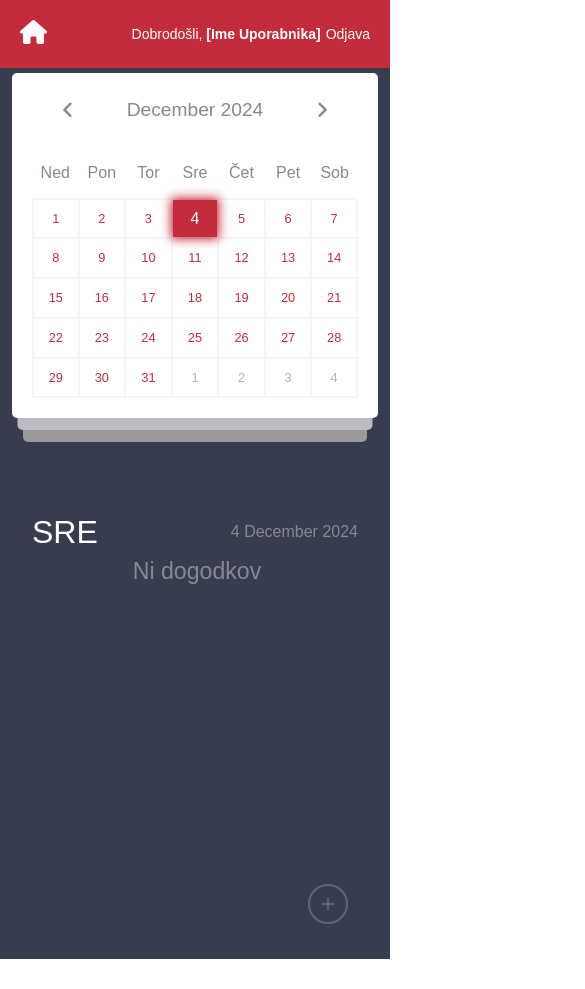
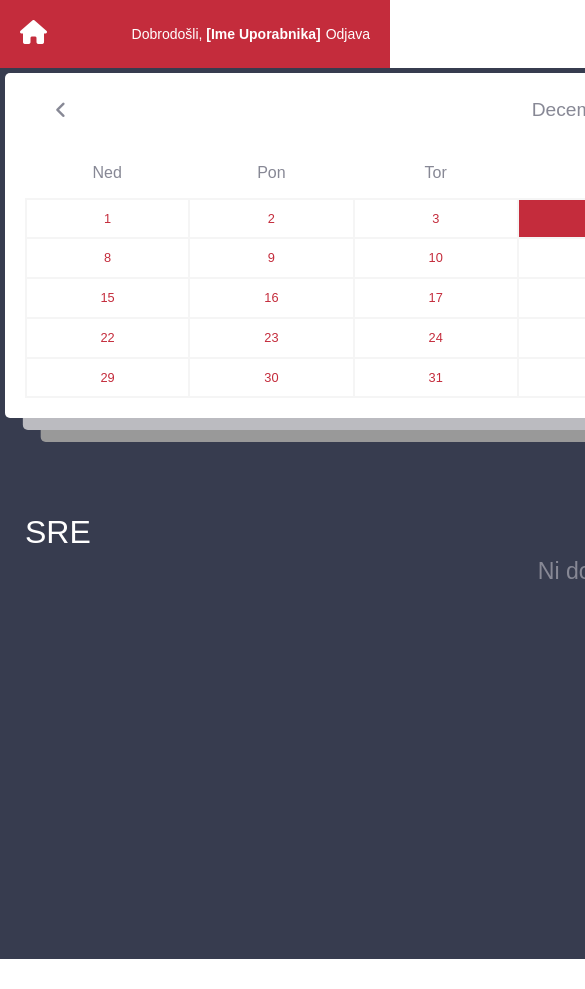
Before and after one commit to Deyc11/React_Elektro_Inzeniring_TB_Website, a React (Vite) app: page /koledar in a window 390 px wide. Shown: the top 989 px of the page, 585 px wide, since content can reach past the window. After the commit the page ends 959 px from the top, so only its background shows below. Built offline with nearby package versions, Linux system fonts and the light colour scheme.

Commit message:
last commit with minor changes 9.12.2024

```diff
--- a/src/pages/KoledarPage.jsx
+++ b/src/pages/KoledarPage.jsx
@@ -167,6 +167,7 @@ const Koledar = () => {
   }, [month, year, activeDay]);
 
   return (
+    <div className="koledar-page">
     <div className="container">
       <div className="calendar">
         <div className="month">
@@ -265,6 +266,7 @@ const Koledar = () => {
         </button>
       </div>
     </div>
+    </div>
   );
 };
 
--- a/src/styles/Koledar.css
+++ b/src/styles/Koledar.css
@@ -8,10 +8,10 @@
     font-family: "Poppins", sans-serif;
   }
   /* nice scroll bar */
-  ::-webkit-scrollbar {
+ ::-webkit-scrollbar {
     width: 5px;
   }
-  ::-webkit-scrollbar-track {
+::-webkit-scrollbar-track {
     background: #f5f5f5;
     border-radius: 50px;
   }
@@ -20,7 +20,7 @@
     border-radius: 50px;
   }
 
-  body {
+  .koledar-page body {
     position: relative;
     min-height: 100vh;
     min-height: 100vh;
@@ -31,7 +31,7 @@
     background-color: #e2e1dc;
   }
 
-  .container {
+  .koledar-page .container {
     position: relative;
     width: 1200px;
     min-height: 850px;
@@ -43,11 +43,11 @@
     border-radius: 10px;
     background-color: #373c4f;
   }
-  .left {
+  .koledar-page .left {
     width: 60%;
     padding: 20px;
   }
-  .calendar {
+  .koledar-page .calendar {
     position: relative;
     width: 100%;
     height: 100%;
@@ -60,8 +60,8 @@
     background-color: #fff;
   }
   /* set after behind the main element */
-  .calendar::before,
-  .calendar::after {
+  .koledar-page .calendar::before,
+  .koledar-page .calendar::after {
     content: "";
     position: absolute;
     top: 50%;
@@ -72,12 +72,12 @@
     background-color: #d3d4d6d7;
     transform: translateY(-50%);
   }
-  .calendar::before {
+  .koledar-page .calendar::before {
     height: 94%;
     left: calc(100% + 12px);
     background-color: rgb(153, 153, 153);
   }
-  .calendar .month {
+  .koledar-page .calendar .month {
     width: 100%;
     height: 150px;
     display: flex;
@@ -88,15 +88,15 @@
     font-weight: 500;
     text-transform: capitalize;
   }
-  .calendar .month .prev,
-  .calendar .month .next {
+  .koledar-page .calendar .month .prev,
+  .koledar-page .calendar .month .next {
     cursor: pointer;
   }
-  .calendar .month .prev:hover,
-  .calendar .month .next:hover {
+  .koledar-page .calendar .month .prev:hover,
+  .koledar-page .calendar .month .next:hover {
     color: var(--primary-clr);
   }
-  .calendar .weekdays {
+  .koledar-page .calendar .weekdays {
     width: 100%;
     height: 100px;
     display: flex;
@@ -107,14 +107,14 @@
     font-weight: 500;
     text-transform: capitalize;
   }
-  .weekdays div {
+  .koledar-page .weekdays div {
     width: 14.28%;
     height: 100%;
     display: flex;
     align-items: center;
     justify-content: center;
   }
-  .calendar .days {
+  .koledar-page .calendar .days {
     width: 100%;
     display: flex;
     flex-wrap: wrap;
@@ -124,7 +124,7 @@
     font-weight: 500;
     margin-bottom: 20px;
   }
-  .calendar .days .day {
+  .koledar-page .calendar .days .day {
     width: 14.28%;
     height: 90px;
     display: flex;
@@ -134,34 +134,34 @@
     color: var(--primary-clr);
     border: 1px solid #f5f5f5;
   }
-  .calendar .days .day:nth-child(7n + 1) {
+  .koledar-page .calendar .days .day:nth-child(7n + 1) {
     border-left: 2px solid #f5f5f5;
   }
-  .calendar .days .day:nth-child(7n) {
+  .koledar-page .calendar .days .day:nth-child(7n) {
     border-right: 2px solid #f5f5f5;
   }
-  .calendar .days .day:nth-child(-n + 7) {
+  .koledar-page .calendar .days .day:nth-child(-n + 7) {
     border-top: 2px solid #f5f5f5;
   }
-  .calendar .days .day:nth-child(n + 29) {
+  .koledar-page .calendar .days .day:nth-child(n + 29) {
     border-bottom: 2px solid #f5f5f5;
   }
 
-  .calendar .days .day:not(.prev-date, .next-date):hover {
+  .koledar-page .calendar .days .day:not(.prev-date, .next-date):hover {
     color: #fff;
     background-color: var(--primary-clr);
   }
-  .calendar .days .prev-date,
-  .calendar .days .next-date {
+  .koledar-page .calendar .days .prev-date,
+  .koledar-page .calendar .days .next-date {
     color: #b3b3b3;
   }
-  .calendar .days .active {
+  .koledar-page .calendar .days .active {
     position: relative;
     font-size: 2rem;
     color: #fff;
     background-color: var(--primary-clr);
   }
-  .calendar .days .active::before {
+  .koledar-page calendar .days .active::before {
     content: "";
     position: absolute;
     top: 0;
@@ -170,13 +170,13 @@
     height: 100%;
     box-shadow: 0 0 10px 2px var(--primary-clr);
   }
-  .calendar .days .today {
+  .koledar-page .calendar .days .today {
     font-size: 2rem;
   }
-  .calendar .days .event {
+  .koledar-page .calendar .days .event {
     position: relative;
   }
-  .calendar .days .event::after {
+  .koledar-page .calendar .days .event::after {
     content: "";
     position: absolute;
     bottom: 10%;
@@ -187,17 +187,17 @@
     transform: translateX(-50%);
     background-color: var(--primary-clr);
   }
-  .calendar .days .day:hover.event::after {
+  .koledar-page .calendar .days .day:hover.event::after {
     background-color: #fff;
   }
-  .calendar .days .active.event::after {
+  .koledar-page .calendar .days .active.event::after {
     background-color: #fff;
     bottom: 20%;
   }
-  .calendar .days .active.event {
+  .koledar-page .calendar .days .active.event {
     padding-bottom: 10px;
   }
-  .calendar .goto-today {
+  .koledar-page .calendar .goto-today {
     width: 100%;
     height: 50px;
     display: flex;
@@ -208,14 +208,14 @@
     margin-bottom: 20px;
     color: var(--primary-clr);
   }
-  .calendar .goto-today .goto {
+  .koledar-page .calendar .goto-today .goto {
     display: flex;
     align-items: center;
     border-radius: 5px;
     overflow: hidden;
     border: 1px solid var(--primary-clr);
   }
-  .calendar .goto-today .goto input {
+  .koledar-page .calendar .goto-today .goto input {
     width: 100%;
     height: 30px;
     outline: none;
@@ -225,7 +225,7 @@
     color: var(--primary-clr);
     border-radius: 5px;
   }
-  .calendar .goto-today button {
+  .koledar-page .calendar .goto-today button {
     padding: 5px 10px;
     border: 1px solid var(--primary-clr);
     border-radius: 5px;
@@ -233,23 +233,23 @@
     cursor: pointer;
     color: var(--primary-clr);
   }
-  .calendar .goto-today button:hover {
+  .koledar-page .calendar .goto-today button:hover {
     color: #fff;
     background-color: var(--primary-clr);
   }
-  .calendar .goto-today .goto button {
+  .koledar-page .calendar .goto-today .goto button {
     border: none;
     border-left: 1px solid var(--primary-clr);
     border-radius: 0;
   }
-  .container .right {
+  .koledar-page .container .right {
     position: relative;
     width: 40%;
     min-height: 100%;
     padding: 20px 0;
   }
 
-  .right .today-date {
+  .koledar-page .right .today-date {
     width: 100%;
     height: 50px;
     display: flex;
@@ -263,16 +263,16 @@
     margin-bottom: 20px;
     text-transform: capitalize;
   }
-  .right .today-date .event-day {
+  .koledar-page .right .today-date .event-day {
     font-size: 2rem;
     font-weight: 500;
   }
-  .right .today-date .event-date {
+  .koledar-page .right .today-date .event-date {
     font-size: 1rem;
     font-weight: 400;
     color: #878895;
   }
-  .events {
+  .koledar-page .events {
     width: 100%;
     height: 100%;
     max-height: 600px;
@@ -282,7 +282,7 @@
     flex-direction: column;
     padding-left: 4px;
   }
-  .events .event {
+  .koledar-page .events .event {
     position: relative;
     width: 95%;
     min-height: 70px;
@@ -297,41 +297,41 @@
     cursor: pointer;
   }
   /* even event */
-  .events .event:nth-child(even) {
+  .koledar-page .events .event:nth-child(even) {
     background: transparent;
   }
-  .events .event:hover {
+  .koledar-page .events .event:hover {
     background: linear-gradient(90deg, var(--primary-clr), transparent);
   }
-  .events .event .title {
+  .koledar-page .events .event .title {
     display: flex;
     align-items: center;
     pointer-events: none;
   }
-  .events .event .title .event-title {
+  .koledar-page .events .event .title .event-title {
     font-size: 1rem;
     font-weight: 400;
     margin-left: 20px;
   }
-  .events .event i {
+  .koledar-page .events .event i {
     color: var(--primary-clr);
     font-size: 0.5rem;
   }
-  .events .event:hover i {
+  .koledar-page .events .event:hover i {
     color: #fff;
   }
-  .events .event .event-time {
+  .koledar-page .events .event .event-time {
     font-size: 0.8rem;
     font-weight: 400;
     color: #878895;
     margin-left: 15px;
     pointer-events: none;
   }
-  .events .event:hover .event-time {
+  .koledar-page .events .event:hover .event-time {
     color: #fff;
   }
   /* add tick in event after */
-  .events .event::after {
+  .koledar-page .events .event::after {
     content: "✓";
     position: absolute;
     top: 50%;
@@ -345,10 +345,10 @@
     color: var(--primary-clr);
     transform: translateY(-50%);
   }
-  .events .event:hover::after {
+  .koledar-page .events .event:hover::after {
     display: flex;
   }
-  .add-event {
+  .koledar-page .add-event {
     position: absolute;
     bottom: 30px;
     right: 30px;
@@ -365,13 +365,13 @@
     background-color: transparent;
     cursor: pointer;
   }
-  .add-event:hover {
+  .koledar-page .add-event:hover {
     opacity: 1;
   }
-  .add-event i {
+  .koledar-page .add-event i {
     pointer-events: none;
   }
-  .events .no-event {
+  .koledar-page .events .no-event {
     width: 100%;
     height: 100%;
     display: flex;
@@ -381,7 +381,7 @@
     font-weight: 500;
     color: #878895;
   }
-  .add-event-wrapper {
+  .koledar-page .add-event-wrapper {
     position: absolute;
     bottom: 100px;
     left: 50%;
@@ -393,10 +393,10 @@
     transform: translateX(-50%);
     transition: max-height 0.5s ease;
   }
-  .add-event-wrapper.active {
+  .koledar-page .add-event-wrapper.active {
     max-height: 300px;
   }
-  .add-event-header {
+  .koledar-page .add-event-header {
     width: 100%;
     height: 50px;
     display: flex;
@@ -406,18 +406,18 @@
     color: #373c4f;
     border-bottom: 1px solid #f5f5f5;
   }
-  .add-event-header .close {
+  .koledar-page .add-event-header .close {
     font-size: 1.5rem;
     cursor: pointer;
   }
-  .add-event-header .close:hover {
+  .koledar-page .add-event-header .close:hover {
     color: var(--primary-clr);
   }
-  .add-event-header .title {
+  .koledar-page .add-event-header .title {
     font-size: 1.2rem;
     font-weight: 500;
   }
-  .add-event-body {
+  .koledar-page .add-event-body {
     width: 100%;
     height: 100%;
     display: flex;
@@ -425,7 +425,7 @@
     gap: 5px;
     padding: 20px;
   }
-  .add-event-body .add-event-input {
+  .koledar-page .add-event-body .add-event-input {
     width: 100%;
     height: 40px;
     display: flex;
@@ -433,7 +433,7 @@
     justify-content: space-between;
     gap: 10px;
   }
-  .add-event-body .add-event-input input {
+  .koledar-page .add-event-body .add-event-input input {
     width: 100%;
     height: 100%;
     outline: none;
@@ -444,22 +444,22 @@
     font-weight: 400;
     color: #373c4f;
   }
-  .add-event-body .add-event-input input::placeholder {
+  .koledar-page .add-event-body .add-event-input input::placeholder {
     color: #a5a5a5;
   }
-  .add-event-body .add-event-input input:focus {
+  .koledar-page .add-event-body .add-event-input input:focus {
     border-bottom: 1px solid var(--primary-clr);
   }
-  .add-event-body .add-event-input input:focus::placeholder {
+  .koledar-page .add-event-body .add-event-input input:focus::placeholder {
     color: var(--primary-clr);
   }
-  .add-event-footer {
+  .koledar-page .add-event-footer {
     display: flex;
     align-items: center;
     justify-content: center;
     padding: 20px;
   }
-  .add-event-footer .add-event-btn {
+  .koledar-page .add-event-footer .add-event-btn {
     height: 40px;
     font-size: 1rem;
     font-weight: 500;
@@ -472,7 +472,7 @@
     padding: 5px 10px;
     border: 1px solid var(--primary-clr);
   }
-  .add-event-footer .add-event-btn:hover {
+  .koledar-page .add-event-footer .add-event-btn:hover {
     background-color: transparent;
     color: var(--primary-clr);
   }
@@ -480,27 +480,27 @@
   /* media queries */
 
   @media screen and (max-width: 1000px) {
-    body {
+    .koledar-page body {
       align-items: flex-start;
       justify-content: flex-start;
     }
-    .container {
+    .koledar-page .container {
       min-height: 100vh;
       flex-direction: column;
       border-radius: 0;
     }
-    .container .left {
+    .koledar-page .container .left {
       width: 100%;
       height: 100%;
       padding: 20px 0;
     }
-    .container .right {
+    .koledar-page .container .right {
       width: 100%;
       height: 100%;
       padding: 20px 0;
     }
-    .calendar::before,
-    .calendar::after {
+    .koledar-page .calendar::before,
+    .koledar-page .calendar::after {
       top: 100%;
       left: 50%;
       width: 97%;
@@ -508,38 +508,38 @@
       border-radius: 0 0 5px 5px;
       transform: translateX(-50%);
     }
-    .calendar::before {
+    .koledar-page .calendar::before {
       width: 94%;
       top: calc(100% + 12px);
     }
-    .events {
+    .koledar-page .events {
       padding-bottom: 340px;
     }
-    .add-event-wrapper {
+    .koledar-page .add-event-wrapper {
       bottom: 100px;
     }
   }
   @media screen and (max-width: 500px) {
-    .calendar .month {
+    .koledar-page .calendar .month {
       height: 75px;
     }
-    .calendar .weekdays {
+    .koledar-page .calendar .weekdays {
       height: 50px;
     }
-    .calendar .days .day {
+    .koledar-page .calendar .days .day {
       height: 40px;
       font-size: 0.8rem;
     }
-    .calendar .days .day.active,
-    .calendar .days .day.today {
+    .koledar-page .calendar .days .day.active,
+    .koledar-page .calendar .days .day.today {
       font-size: 1rem;
     }
-    .right .today-date {
+    .koledar-page .right .today-date {
       padding: 20px;
     }
   }
 
-  .credits {
+  .koledar-page .credits {
     position: absolute;
     bottom: 0;
     left: 0;
@@ -550,16 +550,16 @@
     color: #fff;
     background-color: #c42c3c;
   }
-  .credits a {
+  .koledar-page .credits a {
     color: #fff;
     text-decoration: none;
     font-weight: 600;
   }
-  .credits a:hover {
+  .koledar-page .credits a:hover {
     text-decoration: underline;
   }
 
-  header {
+  .koledar-page header {
     background-color: #c42c3c;
     color: white;
     padding: 10px;
@@ -568,17 +568,17 @@
     align-items: center;
 }
 
-.header-container {
+.koledar-page .header-container {
     display: flex;
     align-items: center;
 }
 
-.Uporabnik_odjava{
+.koledar-page .Uporabnik_odjava{
     display: flex;
     align-items: flex-end;
 }
 
-.burger-menu, .home-button, .logout-button {
+.koledar-page .burger-menu, .home-button, .logout-button {
   background: none;
   border: none;
   color: white;
@@ -587,7 +587,7 @@
   margin-right: 15px;
 }
 
-.welcome-message {
+.koledar-page .welcome-message {
   display: flex;
   align-items: center;
 }
--- a/src/styles/styles.css
+++ b/src/styles/styles.css
@@ -1,3 +1,9 @@
+html, body {
+  margin: 0;
+  padding: 0;
+  height: 100%;
+  width: 100%;
+}
 
 nav.navbar {
   display: flex;
@@ -43,7 +49,6 @@ nav.navbar {
 .sign-out:hover {
   color: #e1fddfe1;
 }
-
 /* Box Style*/
 .window-box {
   background-color: #f0f0f0b7;
```
